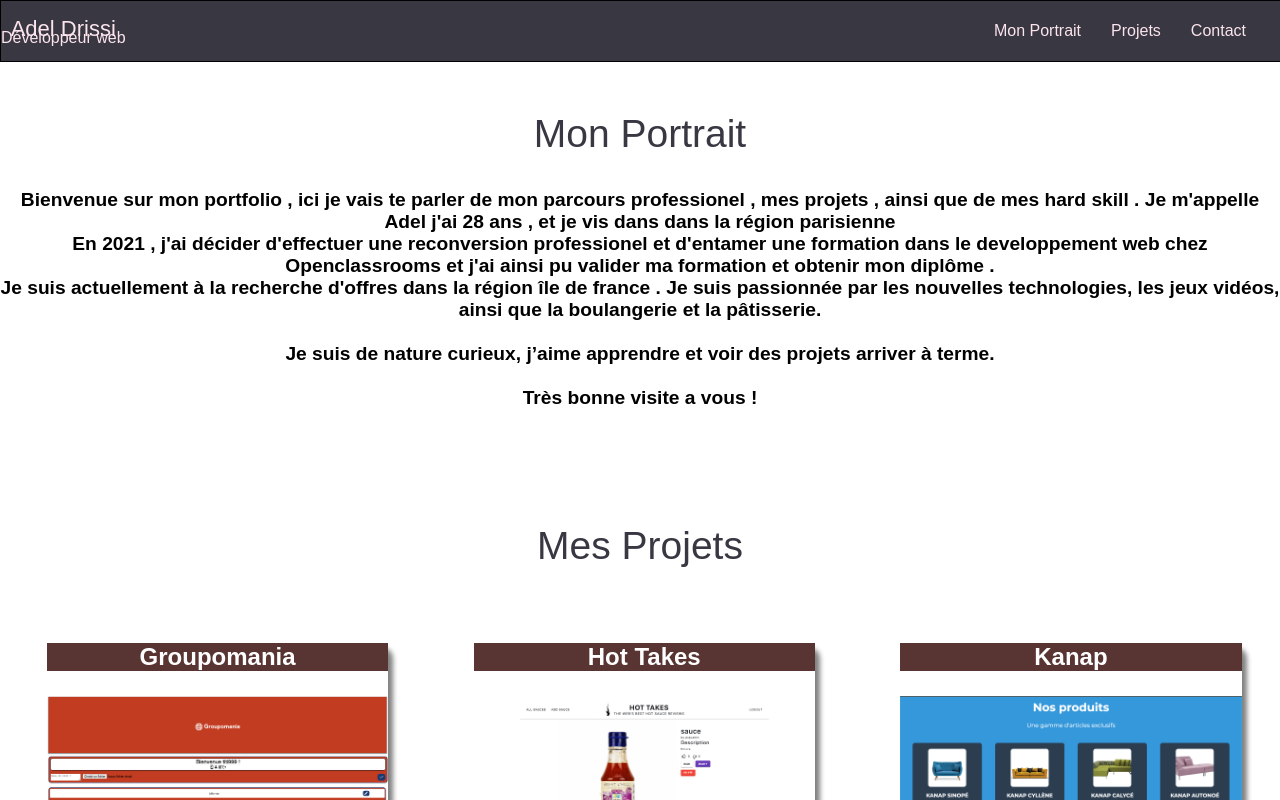
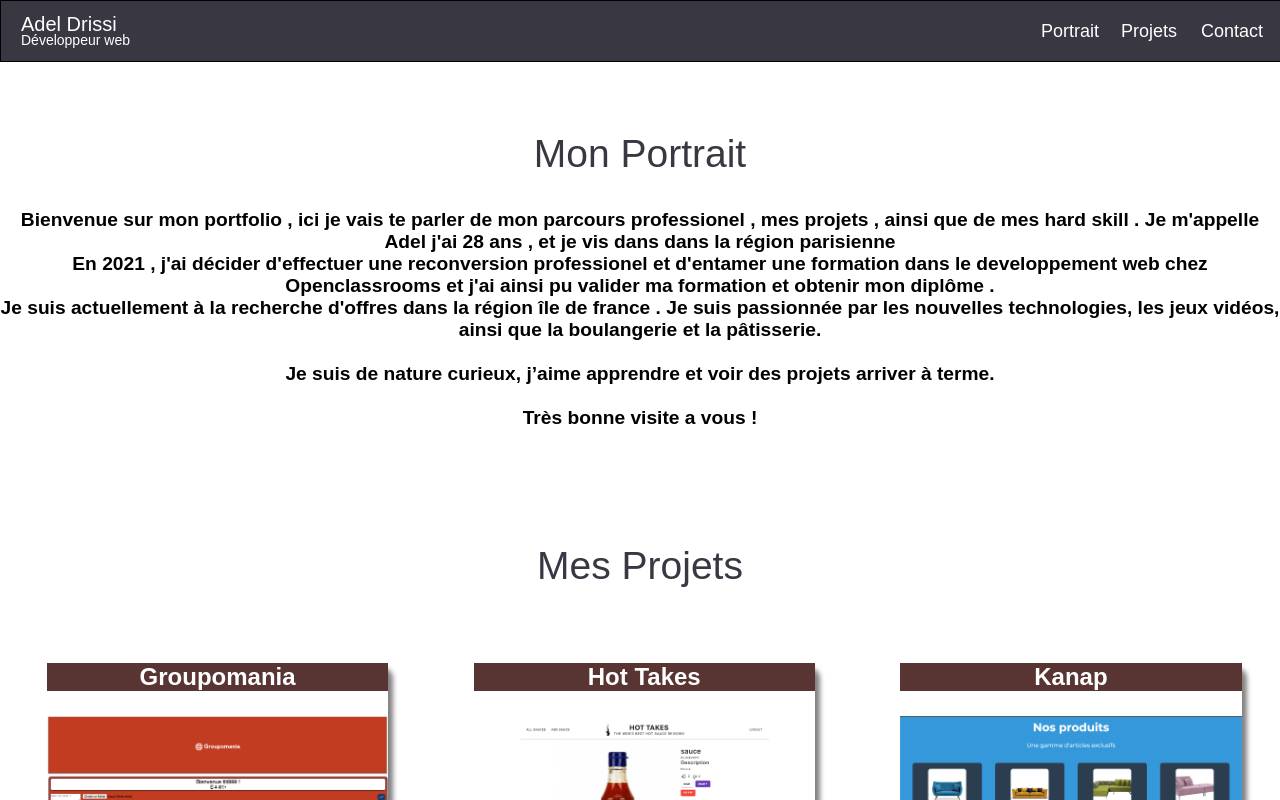
Before and after one commit to AdelDrissi/MyPortfolio, a React (Create React App) app: page / in a window 1280 px wide. Shown: the top 800 px of the page. Built offline with nearby package versions, Linux system fonts and the light colour scheme.

Commit message:
Scss Navigation bar done

```diff
--- a/src/components/Navbar.jsx
+++ b/src/components/Navbar.jsx
@@ -21,13 +21,13 @@ const Navbar = () => {
       </a>
       <div
         className={`anchorLinks ${
-          isMenuOpen ? 'appearLink--open AppearLink' : ''
+          isMenuOpen ? 'anchorLinks--open AppearLink' : ''
         }`}
       >
         <ul className="anchorLinks__list">
           <li onClick={() => setIsMenuOpen(false)}>
             <a href="#SectionWhoIam" className="LinkNavigation">
-              Mon Portrait
+               Portrait
             </a>
           </li>
           <li onClick={() => setIsMenuOpen(false)}>
--- a/src/styles/_Navbar.scss
+++ b/src/styles/_Navbar.scss
@@ -1,51 +1,117 @@
 @import './Mixins';
 @import './variables.scss';
 
-.anchorLinks__list {
-  list-style-type: none;
+.navbar {
+  z-index: 10;
+  width: 100%;
+  position: fixed;
+  top: 0;
+  background-color: $millbrook;
+  height: 60px;
+  color: #fff;
+  border: 1px solid black;
   display: flex;
-  position: relative;
-  margin-right: 35px;
-  gap: 30px;
+  align-items: center;
+  justify-content: space-between;
+  .AdelDev {
+    justify-content: flex-start;
+    padding-left: 20px;
+    text-decoration: none;
+    &:hover {
+      animation: rotate-logo 500ms cubic-bezier(0.455, 0.03, 0.515, 0.955)
+        backwards;
+    }
+
+    &:any-link {
+      color: #fff;
+    }
+    .name {
+      position: relative;
+      top: 8px;
+      font-family: 'Manrope', sans-serif;
+      font-size: 20px;
+    }
+    .dev {
+      font-size: 14px;
+      position: relative;
+      bottom: 16px;
+    }
+  }
+
+  .anchorLinks {
+    justify-content: flex-end;
+    font-size: 18px;
+    font-weight: 500;
+    color: white;
+
+    @include tabAndLess {
+      display: none;
+    }
+    &--open {
+      display: block;
+      height: 200px;
+      width: 12%;
+    }
+    &__list {
+      display: flex;
+      position: relative;
+      height: 100%;
+      margin-right: 0;
+
+      @include tabAndLess {
+        flex-direction: column;
+        background-color: $millbrook;
+        top: 63px;
+        width: 100%;
+        padding: 0;
+      }
+      li {
+        list-style-type: none;
+        width: 80px;
+        transition-duration: 250ms;
+        height: 100%;
+        cursor: pointer;
+        @include tabAndLess {
+          height: 50px;
+          width: 100%;
+          border-bottom: 1px solid #fff;
+          line-height: 50px;
+
+          &:nth-child(1) {
+            border-top: 1px solid #fff;
+            margin-top: 50px;
+          }
+        }
+        .anchorLink {
+          text-decoration: none;
+
+        }
+      }
+    }
+  }
+  .IconResponsive {
+    display: none;
+    padding: 30px;
+    font-size: 26px;
+    @include tabAndLess {
+      display: inline;
+      position: absolute;
+      right: 10px;
+    }
+  }
 }
 
-.navbar {
-  z-index: 10;
-  display: flex;
-  height: 60px;
-  background-color: $millbrook;
-  justify-content: space-between;
-  align-items: center;
-  border: 1px solid;
-  position: absolute;
-  left: 0;
-  top: 0;
-  width: 100%;
+.AppearLink {
+  animation-name: AppearLink;
+  animation-duration: 400ms;
+  animation-timing-function: ease-out;
+}
 
-  .IconResponsive {
-    display: none;
+@keyframes AppearLink {
+  from {
+    opacity: 0;
+  }
+  to {
+    opacity: 1;
   }
 }
-a {
-  text-decoration: none;
-}
-
-.name {
-  position: relative;
-  top: 15px;
-  font-size: 22px;
-  font-family: fantasy, sans-serif;
-  color: #fce4ec;
-  text-align: center;
-}
-
-.dev {
-  position: relative;
-  bottom: 20px;
-  font-family: fantasy, sans-serif;
-  color: #fce4ec;
-}
-
-.LinkNavigation {
-  color: #fce4ec;
-}
--- a/src/styles/_Projects.scss
+++ b/src/styles/_Projects.scss
@@ -44,6 +44,7 @@
   margin: 0;
 }
 
+
 .projetDescription {
   color: black;
   font-size: 20px;
--- a/src/styles/_WhoIam.scss
+++ b/src/styles/_WhoIam.scss
@@ -4,7 +4,7 @@
 }
 
 .WhoIam {
-  padding-top: 80px;
+  padding-top: 100px;
 }
 
 .textPresentation {
--- a/src/styles/index.scss
+++ b/src/styles/index.scss
@@ -8,6 +8,11 @@
 body {
   font-family: 'Raleway', sans-serif;
   margin: 0;
+
+  a {
+    text-decoration: none;
+    color: #fff;
+  }
   .sectionTitle {
     font-size: 26px;
     color: $millbrook;
```
